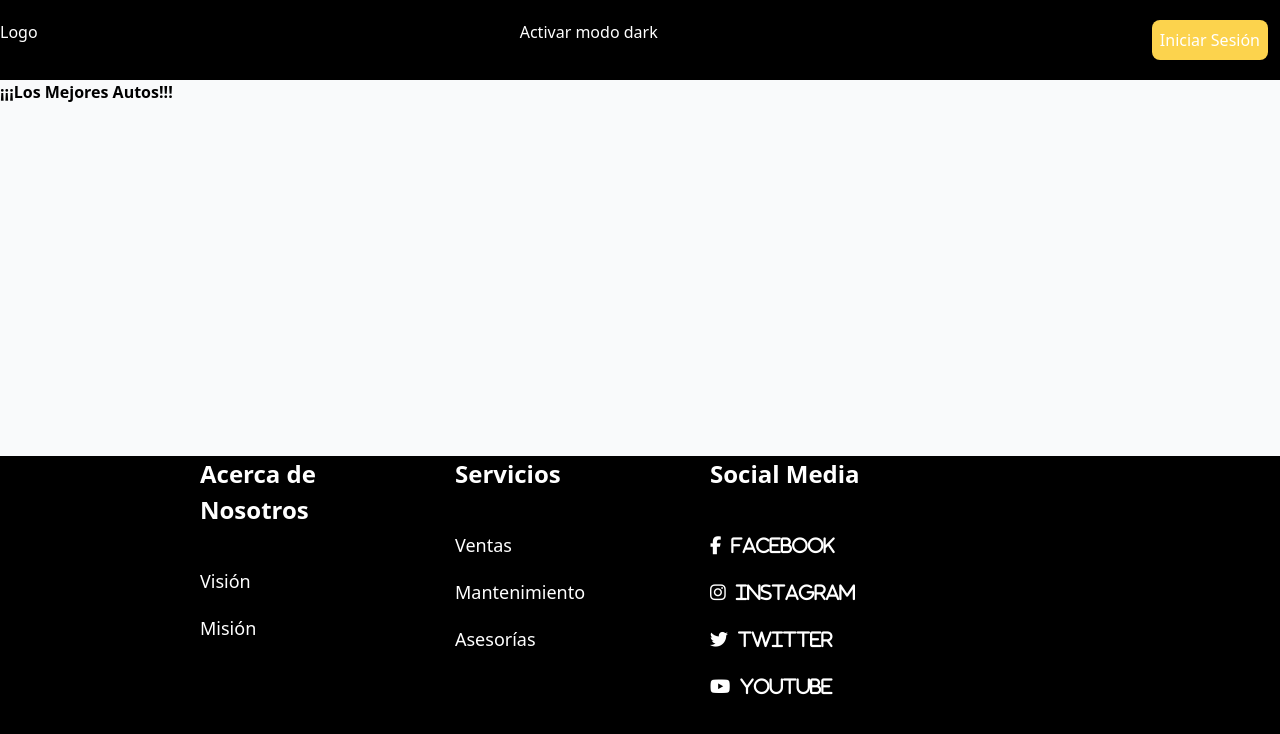
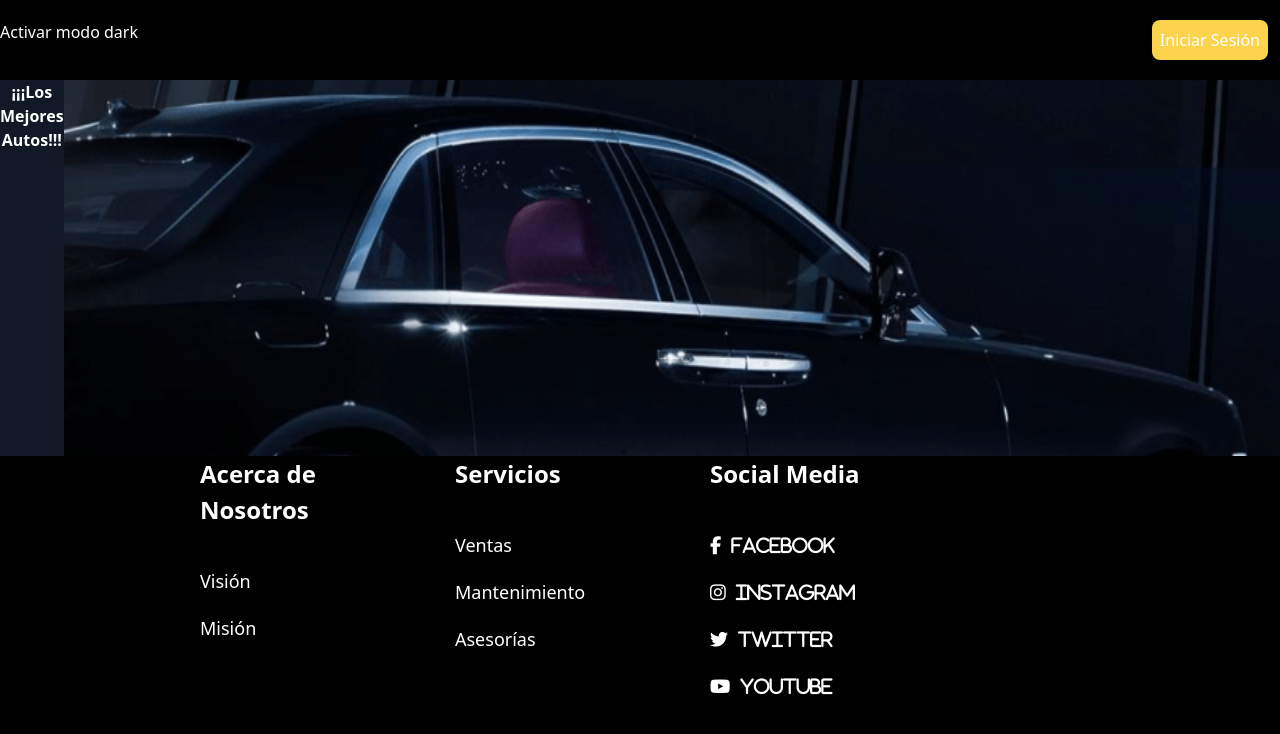
Before and after one commit to pipesierrae/sellstorefsfront, a React (Create React App) app: page / in a window 1280 px wide. Shown: the top 734 px of the page. Built offline with nearby package versions, Linux system fonts and the light colour scheme.

Commit message:
Agregar imagen al landing page

```diff
--- a/src/components/Navbar.jsx
+++ b/src/components/Navbar.jsx
@@ -7,7 +7,6 @@ const Navbar = () => {
   return (
     <nav className='bg-black'>
       <ul className='text-white flex w-full justify-between my-5'>
-        <li>Logo</li>
         <li>
           <TriggerDarkMode />
         </li>
--- a/src/pages/Index.jsx
+++ b/src/pages/Index.jsx
@@ -1,11 +1,13 @@
 import { useDarkMode } from 'context/darkMode';
 import React from 'react';
+import Car from 'media/cardeluxe.png';
 
 const Index = () => {
   const { darkMode } = useDarkMode();
   return (
-    <div className={`flex h-full bg-gray-${darkMode ? '900' : '50'}`}>
-      <h1 className='text-center font-extrabold justify-center'>¡¡¡Los Mejores Autos!!!</h1>
+    <div className={`flex h-full bg-black-${darkMode ? '900' : '50'}`}>
+      <h1 className='text-white text-center font-extrabold bg-gray-900'>¡¡¡Los Mejores Autos!!!</h1>
+      <img className='mx-auto h-70 w-auto' src={Car} alt='Workflow' />
     </div>
   );
 };
```
Also changed, not shown: src/media/cardeluxe.png (added).
